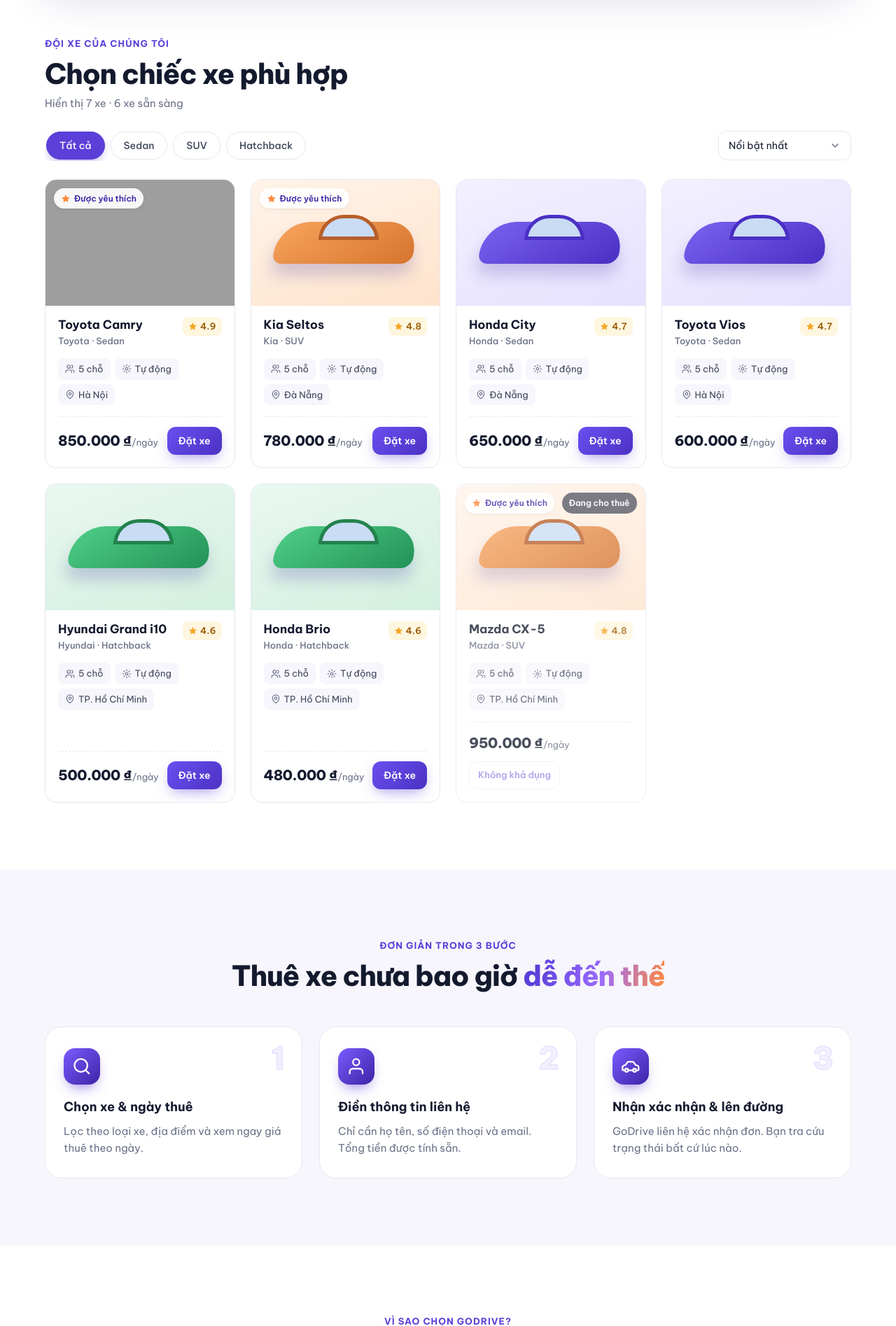
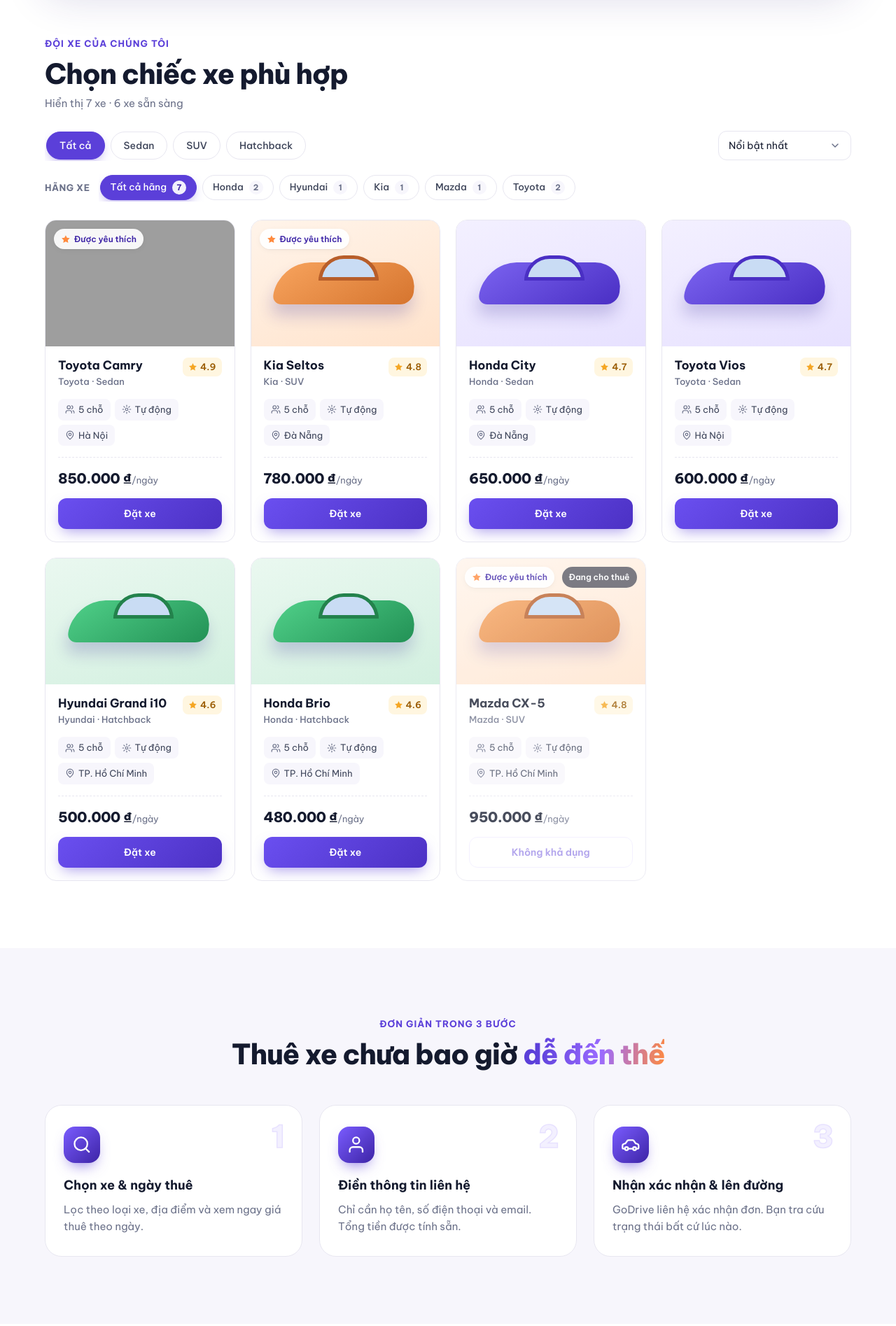
Before and after one commit to s1gnuh/Car-Rental-App-GoDrive, a PHP site: page / in a window 1280 px wide. Shown: the part 878-2773 px from the top of the page at 70% size. Run offline with PHP 8.4, Linux system fonts and the light colour scheme; grey boxes are pictures that could not be loaded.

Commit message:
Thêm bộ lọc theo hãng xe và chuẩn hóa chân thẻ xe
- Hàng lọc "Hãng xe" tự lấy danh sách hãng từ dữ liệu, kèm số xe mỗi hãng theo loại xe và địa điểm đang chọn
- Nút "Xóa bộ lọc" đặt lại cả hãng xe; hỗ trợ tiếng Anh, sáng/tối và cuộn ngang trên điện thoại
- Chân thẻ xe: giá nằm một dòng riêng, nút đặt xe dài hết chiều ngang bên dưới, các thẻ cùng hàng thẳng hàng

Co-Authored-By: Claude Opus 5.5 <noreply@anthropic.com>

```diff
--- a/css/style.css
+++ b/css/style.css
@@ -1020,8 +1020,7 @@ input.invalid:focus {
 }
 
 .car-card.unavailable .car-bottom .btn {
-  padding: 8px 12px;
-  font-size: 13px;
+  font-size: 14px;
 }
 
 .car-image {
@@ -1214,12 +1213,12 @@ input.invalid:focus {
   color: var(--muted);
 }
 
+/* Quy chuẩn chân thẻ xe: giá một dòng riêng, nút đặt xe dài hết chiều ngang bên dưới */
 .car-bottom {
   display: flex;
-  justify-content: space-between;
-  align-items: center;
-  gap: 10px;
-  flex-wrap: wrap;
+  flex-direction: column;
+  align-items: stretch;
+  gap: 12px;
   margin-top: auto;
   padding-top: 14px;
   border-top: 1px dashed var(--line);
@@ -1242,8 +1241,9 @@ input.invalid:focus {
 }
 
 .car-bottom .btn {
-  min-height: 40px;
-  padding: 8px 16px;
+  width: 100%;
+  min-height: 44px;
+  padding: 10px 16px;
 }
 
 /* Skeleton khi đang tải */
@@ -2523,3 +2523,59 @@ footer .brand:hover {
 .booking-head .car-status {
   display: none;
 }
+
+/* ===================== Bộ lọc theo hãng xe ===================== */
+.brand-row {
+  display: flex;
+  align-items: center;
+  gap: 12px;
+  margin: -8px 0 26px;
+}
+
+.brand-label {
+  flex-shrink: 0;
+  font-size: 13px;
+  font-weight: 700;
+  letter-spacing: .04em;
+  text-transform: uppercase;
+  color: var(--muted);
+}
+
+.brand-chip {
+  display: inline-flex;
+  align-items: center;
+  gap: 8px;
+  min-height: 36px;
+  padding: 6px 14px;
+  font-size: 13.5px;
+}
+
+.chip-count {
+  min-width: 20px;
+  padding: 0 6px;
+  border-radius: 999px;
+  font-size: 11.5px;
+  font-weight: 700;
+  line-height: 20px;
+  text-align: center;
+  color: var(--muted);
+  background: var(--bg-tint);
+}
+
+.brand-chip.active .chip-count {
+  color: var(--primary-700, #3d24a6);
+  background: rgba(255, 255, 255, .92);
+}
+
+@media (max-width: 600px) {
+  .brand-row {
+    flex-direction: column;
+    align-items: flex-start;
+    gap: 8px;
+    margin-top: -14px;
+  }
+
+  .brand-row .chips {
+    width: 100%;
+  }
+}
--- a/index.html
+++ b/index.html
@@ -237,6 +237,11 @@
           </label>
         </div>
 
+        <div class="brand-row reveal">
+          <span class="brand-label" data-i18n="cars.brand">Hãng xe</span>
+          <div class="chips" id="brandChips" role="group" data-i18n-aria="cars.brandAria" aria-label="Lọc theo hãng xe"></div>
+        </div>
+
         <div class="car-grid" id="carGrid" aria-live="polite"></div>
         <div class="empty-state hidden" id="emptyCars">
           <div class="empty-icon"><svg class="i"><use href="#i-car" /></svg></div>
--- a/js/app.js
+++ b/js/app.js
@@ -66,6 +66,8 @@ const EN_STATIC = {
     "cars.eyebrow": "Our fleet",
     "cars.title": "Choose the right car",
     "cars.filterAria": "Filter by car type",
+    "cars.brand": "Brand",
+    "cars.brandAria": "Filter by brand",
     "cars.all": "All",
     "cars.sort": "Sort",
     "cars.sortFeatured": "Most popular",
@@ -129,6 +131,7 @@ const STR = {
     metaDesc: ["GoDrive - thuê xe tự lái nhanh chóng, giá minh bạch, không cần tài khoản. Có xe tại Hà Nội, TP. Hồ Chí Minh và Đà Nẵng.", "GoDrive - fast self-drive car rental with transparent pricing and no account required. Available in Hanoi, Ho Chi Minh City and Da Nang."],
     loadingCars: ["Đang tải danh sách xe...", "Loading cars..."],
     loadFail: ["Không tải được danh sách xe. Vui lòng thử lại.", "Couldn't load cars. Please try again."],
+    allBrands: ["Tất cả hãng", "All brands"],
     carCount: ["Hiển thị {n} xe · {a} xe sẵn sàng", "Showing {n} cars · {a} available"],
     days: ["{n} ngày", "{n} day(s)"],
     hint: ["Thuê <strong>{n} ngày</strong> · Bạn có thể đổi ngày khi đặt xe", "Renting for <strong>{n} day(s)</strong> · You can change dates when booking"],
@@ -310,6 +313,7 @@ const API = {
 let cars = [];
 let loadFailed = false;
 let activeFilter = "all";
+let activeBrand = "all"; // khóa hãng xe (viết thường), "all" = mọi hãng
 let bookingCarId = null;
 let lastLookup = null;
 let lastFocused = null;
@@ -416,6 +420,33 @@ function carImageBlock(car, extraClass = "") {
     return `<div class="car-image ${esc(type)} ${extraClass}">${tag}${status}</div>`;
 }
 
+const brandKey = (car) => String(car.brand || "").trim().toLowerCase();
+
+function renderBrandChips(base) {
+    const box = $("#brandChips");
+    if (!box) return;
+    // Gom theo hãng không phân biệt hoa thường, giữ cách viết của xe đầu tiên
+    const brands = new Map();
+    base.forEach(car => {
+        const key = brandKey(car);
+        if (!key) return;
+        if (!brands.has(key)) brands.set(key, { name: String(car.brand).trim(), count: 0 });
+        brands.get(key).count++;
+    });
+    // Hãng đang chọn luôn được giữ lại dù bộ lọc khác khiến nó hết xe
+    if (activeBrand !== "all" && !brands.has(activeBrand)) {
+        const known = cars.find(c => brandKey(c) === activeBrand);
+        brands.set(activeBrand, { name: known ? String(known.brand).trim() : activeBrand, count: 0 });
+    }
+    const list = [...brands.entries()].sort((a, b) => a[1].name.localeCompare(b[1].name));
+    const chip = (key, label, count) => `
+        <button class="filter-chip brand-chip ${key === activeBrand ? "active" : ""}" data-brand="${esc(key)}" aria-pressed="${key === activeBrand}">
+            ${esc(label)}<span class="chip-count">${count}</span>
+        </button>`;
+    box.parentElement.classList.toggle("hidden", list.length < 2 && activeBrand === "all");
+    box.innerHTML = chip("all", t("allBrands"), base.length) + list.map(([key, b]) => chip(key, b.name, b.count)).join("");
+}
+
 function renderCars() {
     const location = $("#locationFilter").value;
     const sort = $("#sortCars").value;
@@ -424,6 +455,10 @@ function renderCars() {
     let result = visible;
     if (activeFilter !== "all") result = result.filter(car => car.type === activeFilter);
     if (location) result = result.filter(car => car.location === location);
+
+    // Danh sách hãng lấy từ chính dữ liệu xe, số xe mỗi hãng tính theo loại xe và địa điểm đang chọn
+    renderBrandChips(result);
+    if (activeBrand !== "all") result = result.filter(car => brandKey(car) === activeBrand);
 
     result = [...result];
     if (sort === "low") result.sort((a, b) => a.price - b.price);
@@ -845,8 +880,16 @@ function bindEvents() {
         };
     });
 
+    $("#brandChips").addEventListener("click", e => {
+        const btn = e.target.closest("[data-brand]");
+        if (!btn) return;
+        activeBrand = btn.dataset.brand;
+        renderCars();
+    });
+
     $("#resetFilters").onclick = () => {
         activeFilter = "all";
+        activeBrand = "all";
         $("#locationFilter").value = "";
         $$(".filter-chip").forEach(c => {
             c.classList.toggle("active", c.dataset.filter === "all");
```
